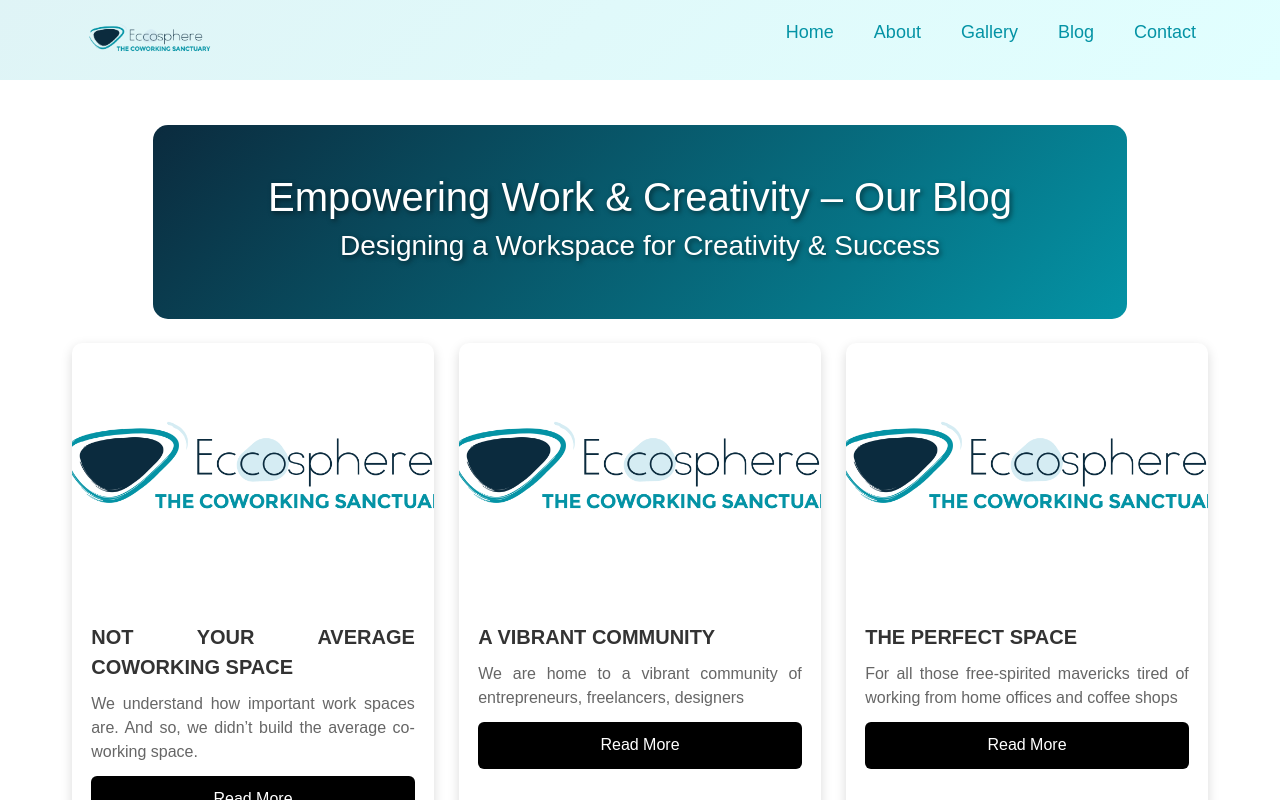
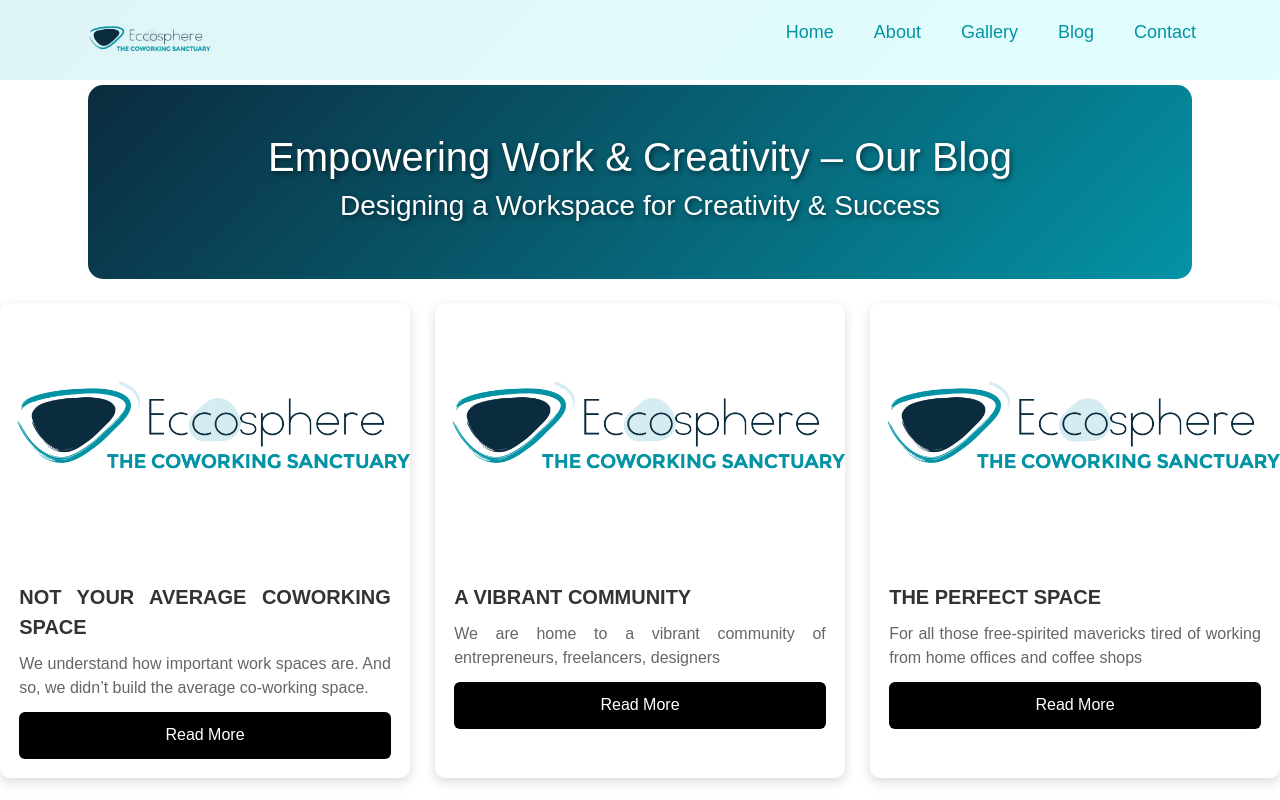
Before and after one commit to Eccosphere/eccosphere-web-ui, a React (Create React App) app: page /blog in a window 1280 px wide. Built offline with nearby package versions, Linux system fonts and the light colour scheme.

Commit message:
font family update

```diff
--- a/src/components/EccoLayout/EccoLayout.js
+++ b/src/components/EccoLayout/EccoLayout.js
@@ -1,4 +1,4 @@
-import React from "react";
+import React, { useEffect, useState } from "react";
 import Navbar from "../Navbar/Navbar";
 import styles from "./EccoLayout.module.css";
 import EccoFooter from "../EccoFooter/EccoFooter";
@@ -7,6 +7,13 @@ import { useLocation } from "react-router-dom";
 
 const EccoLayout = ({ children }) => {
   const location = useLocation();
+  const [isHome, setIsHome] = useState(false);
+
+  useEffect(() => {
+    if (location.pathname === "/") {
+      setIsHome(true);
+    }
+  }, [isHome, location.pathname]);
 
   return (
     <div className={styles["ecco-layout"]}>
@@ -15,7 +22,7 @@ const EccoLayout = ({ children }) => {
       </div>
 
       <div className={styles["ecco-layout-container"]}>
-        {location.pathname === "/" ? (
+        {!isHome ? (
           children
         ) : (
           <div className={styles["layout"]}>{children}</div>
```
